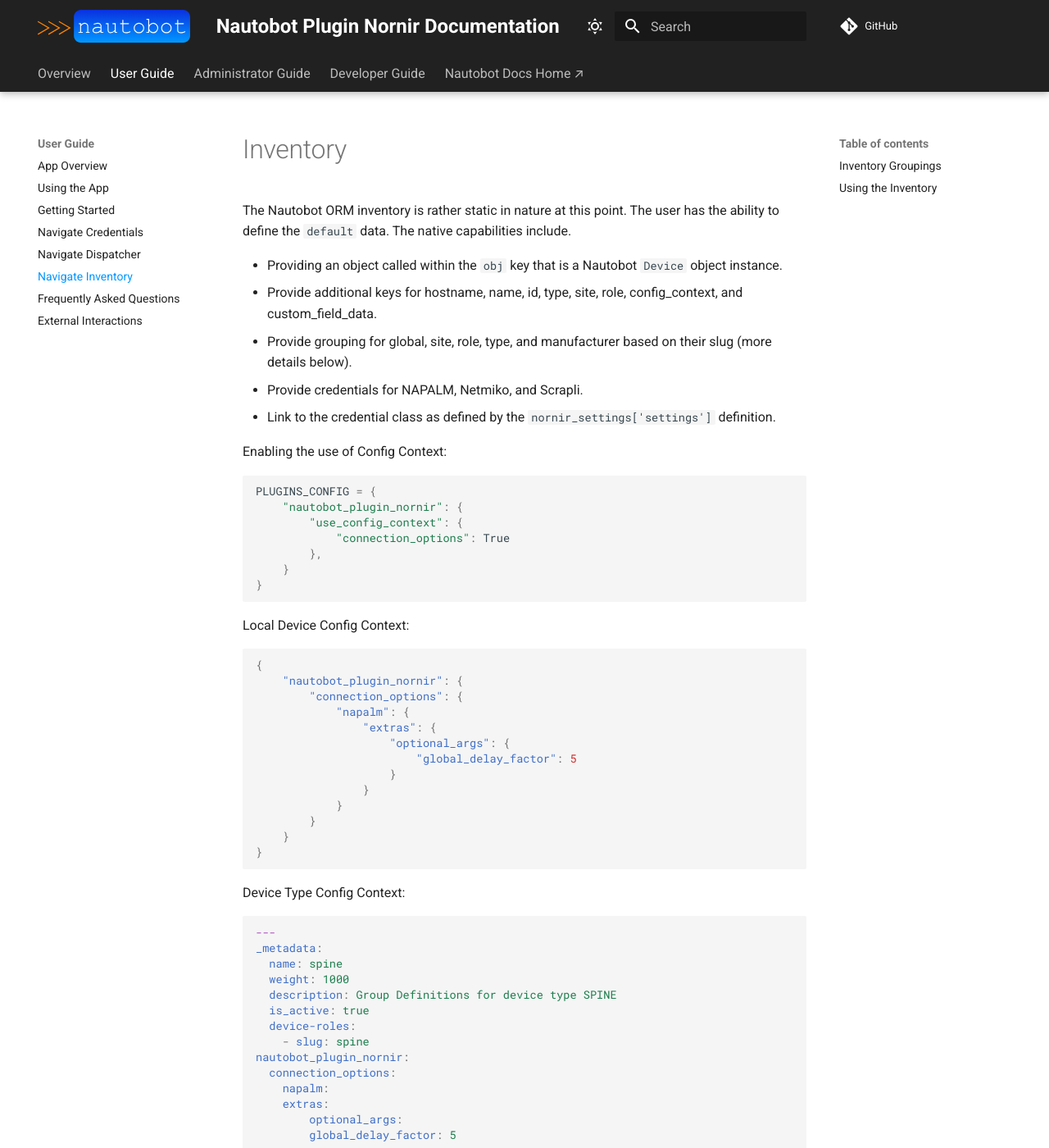
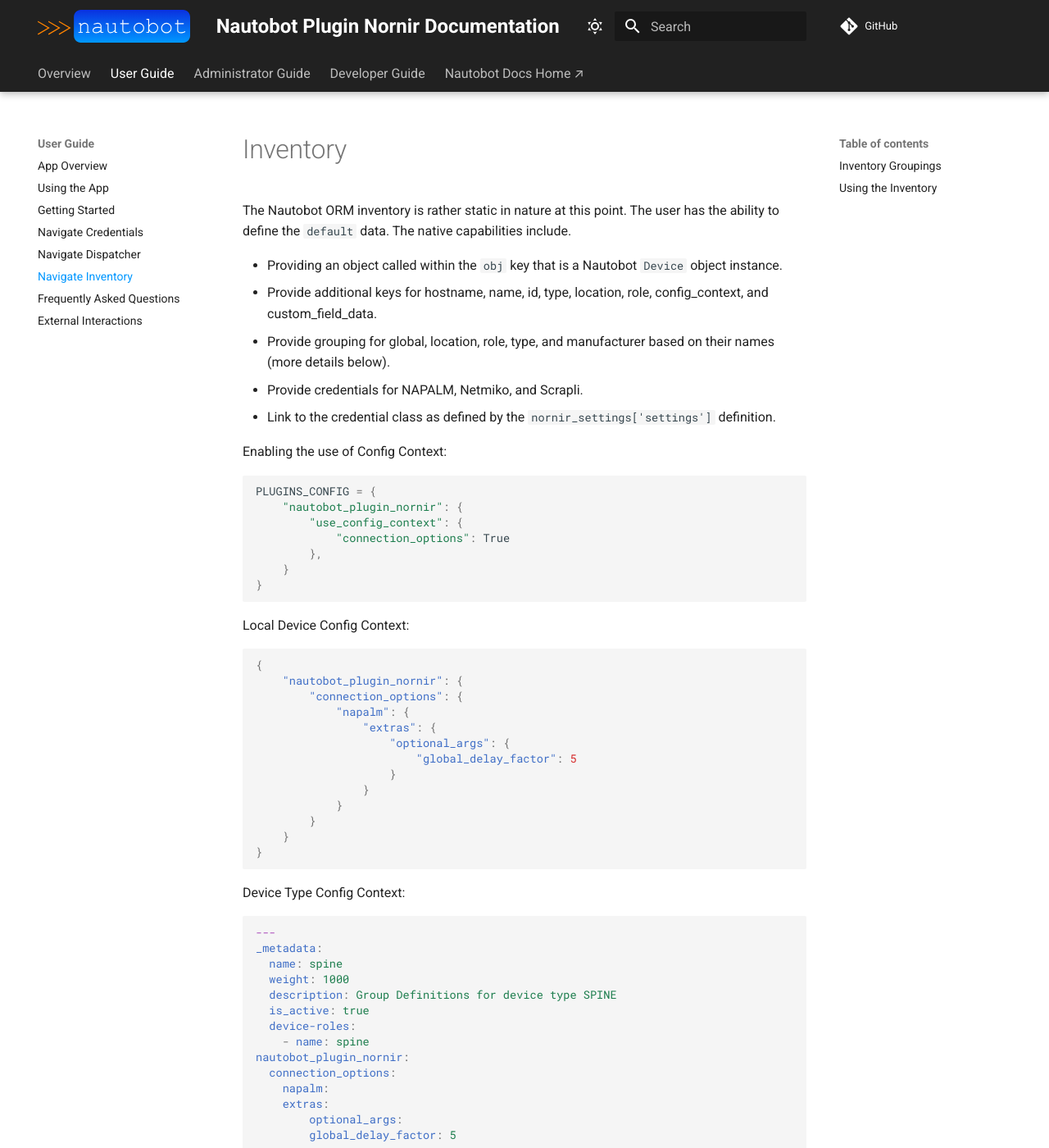
Before and after one commit to nautobot/nautobot-app-nornir, an MkDocs documentation site: the page built from docs/user/app_feature_inventory.md, in a window 1280 px wide and 1400 px high. Shown: the whole window at 82% size. Built offline with MkDocs 1.6.1 and Material for MkDocs 9.7.7, drawn with Linux system fonts in a browser that asks for light colours; comment, search, counter and statistics services are not loaded; some of the changed text lies outside the part shown.

Commit message:
Update docs

```diff
--- a/docs/user/app_feature_inventory.md
+++ b/docs/user/app_feature_inventory.md
@@ -4,8 +4,8 @@
 The Nautobot ORM inventory is rather static in nature at this point. The user has the ability to define the `default` data. The native capabilities include.
 
 * Providing an object called within the `obj` key that is a Nautobot `Device` object instance.
-* Provide additional keys for hostname, name, id, type, site, role, config_context, and custom_field_data.
-* Provide grouping for global, site, role, type, and manufacturer based on their slug (more details below).
+* Provide additional keys for hostname, name, id, type, location, role, config_context, and custom_field_data.
+* Provide grouping for global, location, role, type, and manufacturer based on their names (more details below).
 * Provide credentials for NAPALM, Netmiko, and Scrapli.
 * Link to the credential class as defined by the `nornir_settings['settings']` definition.
 
@@ -48,7 +48,7 @@
   description: Group Definitions for device type SPINE
   is_active: true
   device-roles:
-    - slug: spine
+    - name: spine
 nautobot_plugin_nornir:
   connection_options:
     napalm:
@@ -62,10 +62,10 @@
 The inventory provides natural groupings of the following.
 
 * "global"
-* "site__{device.site.slug}"
-* "role__{device.device_role.slug}"
-* "type__{device.device_type.slug}"
-* "manufacturer__{device.device_type.manufacturer.slug}"
+* "location__{device.location.name}"
+* "role__{device.role.name}"
+* "type__{device.device_type.model}"
+* "manufacturer__{device.device_type.manufacturer.name}"
 
 As an example, if you had manufacturer of `cisco` and `arista`, there will automatically be groups call `manufacturer__cisco` and `manufacturer__arista`.
 
@@ -127,10 +127,10 @@
 
 InventoryPluginRegister.register("nautobot-inventory", NautobotORMInventory)
 
-def get_qs(site=None):
+def get_qs(location=None):
     query = {}
-    if site:
-        query["site__slug"] = site
+    if location:
+        query["location__name"] = location
     base_qs = Device.objects.all()
     return DeviceFilterSet(data=query, queryset=base_qs).qs
 
```
Also changed, not shown: docs/admin/admin_install.md (+1 -1 lines), docs/user/app_faq.md (+4 -4 lines), docs/user/app_feature_credentials.md (+2 -2 lines), docs/user/app_feature_dispatcher.md (+4 -4 lines).
